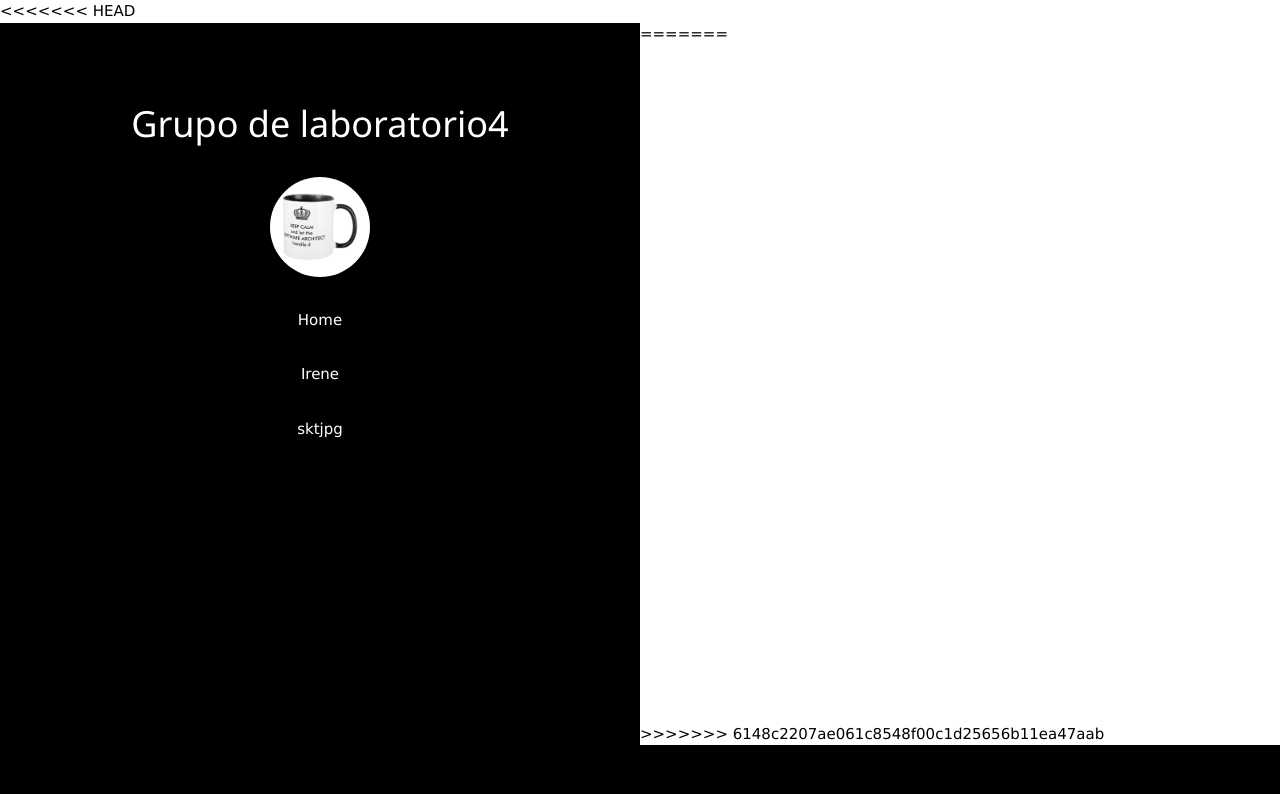
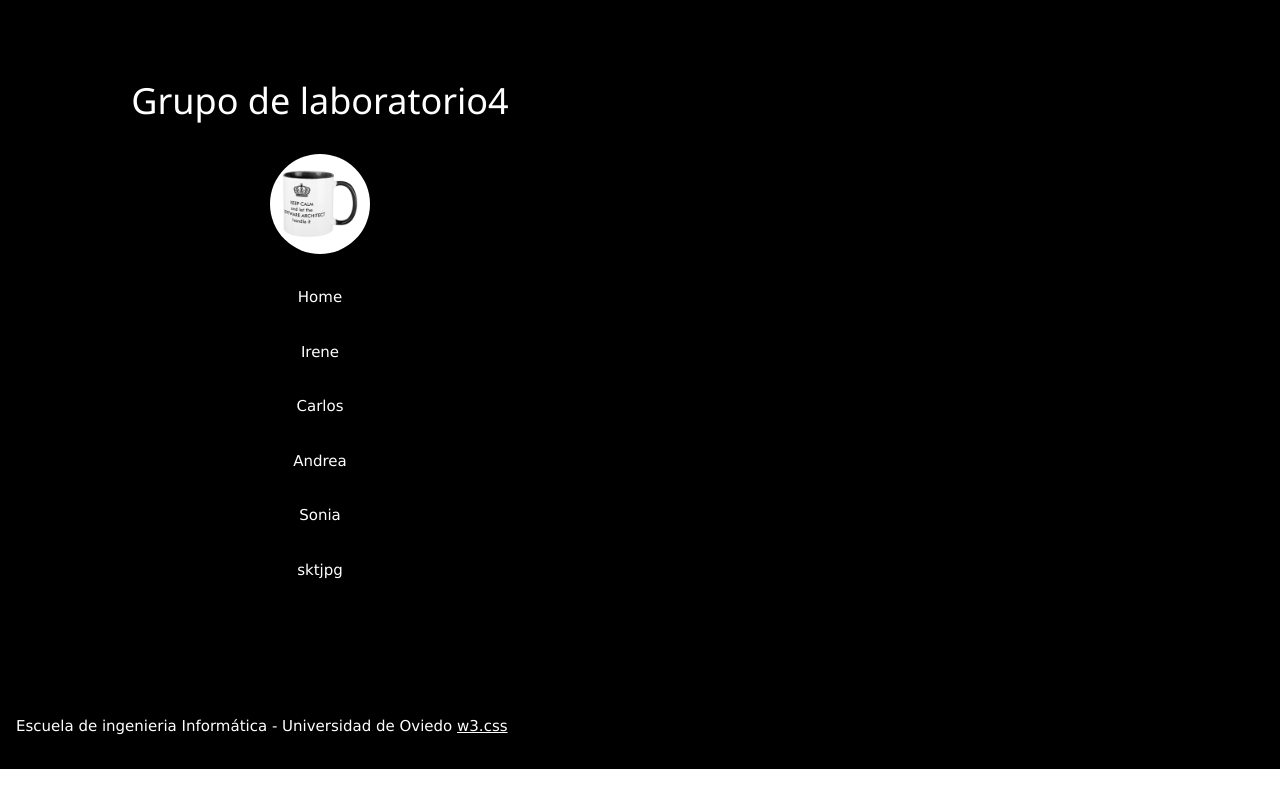
Before and after one commit to cidinene/equipoInterfaz3, a plain HTML site: page index.html in a window 1280 px wide. Shown: the top 794 px of the page. Drawn offline with nearby package versions, Linux system fonts and the light colour scheme.

Commit message:
Modificacion de Carlos

```diff
--- a/index.html
+++ b/index.html
@@ -7,22 +7,7 @@
 
 <body class="w3-content" style="max-width:1300px">
 
-<<<<<<< HEAD
-    <!-- First Grid: Logo & About -->
-    <div class="w3-row">
-        <div class="w3-half w3-black w3-container w3-center" style="height:700px">
-            <div class="w3-padding-64">
-                <h1>Grupo de laboratorio4</h1>
-                <img src="images/arquisoft_logo_teg.jpg" width="100" class="w3-margin w3-circle">
-                <a href="#home" class="w3-button w3-black w3-block w3-hover-blue-grey w3-padding-16">Home</a>
-                <a href="./irene.html" class="w3-button w3-black w3-block w3-hover-teal w3-padding-16">Irene</a>
-                <a href="./sktjpg.html" class="w3-button w3-black w3-block w3-hover-teal w3-padding-16">sktjpg</a>
-            </div>
 
-
-        </div>
-
-=======
 <!-- First Grid: Logo & About -->
 <div class="w3-row">
   <div class="w3-half w3-black w3-container w3-center" style="height:700px">
@@ -37,13 +22,15 @@
 	  <a href="./andrea.html" class="w3-button w3-black w3-block w3-hover-teal w3-padding-16">Andrea</a>
 
       <a href="./sonia.html" class="w3-button w3-black w3-block w3-hover-teal w3-padding-16">Sonia</a>
+	  <a href="./sktjpg.html" class="w3-button w3-black w3-block w3-hover-teal w3-padding-16">sktjpg</a>
+
 
     </div>
 
 
   </div>
 
->>>>>>> 6148c2207ae061c8548f00c1d25656b11ea47aab
+
 
 
 
```
